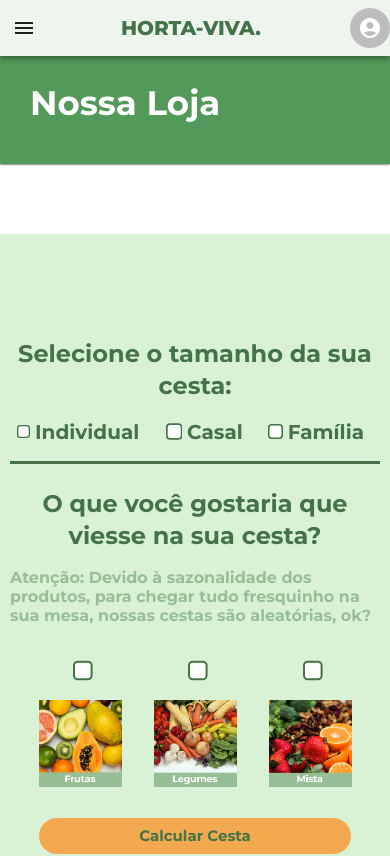
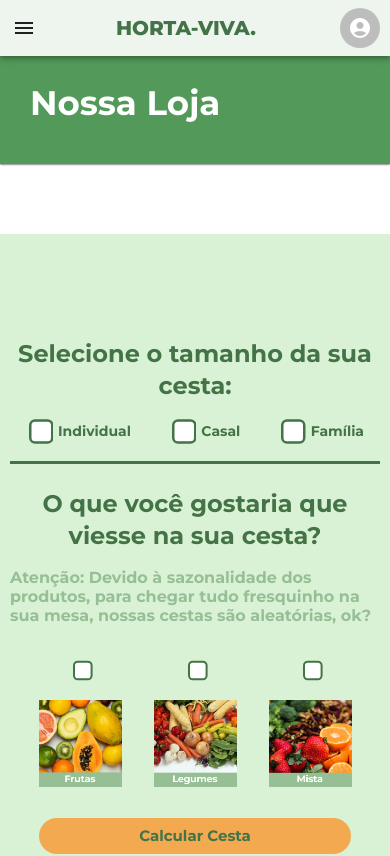
Before and after one commit to cliomaas/horta-viva-react, a React (Create React App) app: page /loja in a window 390 px wide. Shown: the top 856 px of the page. Built offline with nearby package versions, Linux system fonts and the light colour scheme.

Commit message:
created store page for mobile

```diff
--- a/src/components/Nav/index.js
+++ b/src/components/Nav/index.js
@@ -175,9 +175,9 @@ const ResponsiveMenu = ({ handleNavClick, handleCloseRegister }) => {
                     </Box>
 
                     {/* PROFILE */}
-                    <Box sx={{ flexGrow: 0, marginRight: { md: '210px' } }}>
+                    <Box sx={{ flexGrow: 0, marginRight: { xs: '10px', md: '210px' } }}>
                         {logged ? <Tooltip title="Open settings">
-                            <IconButton onClick={handleOpenUserMenu} sx={{ p: 0 }}>
+                            <IconButton onClick={handleOpenUserMenu} sx={{ pr: 2 }}>
                                 <Avatar alt={name} src="/static/images/avatar/2.jpg" />
                             </IconButton>
                         </Tooltip> : <Avatar onClick={handleOpenLoginMenu}><AccountCircleIcon /></Avatar>}
--- a/src/components/Store/index.js
+++ b/src/components/Store/index.js
@@ -146,9 +146,9 @@ const Store = ({ cart, setCart }) => {
                                 row
                                 sx={{ justifyContent: "space-between", flexWrap: "nowrap" }}
                             >
-                                <Checkbox width="50%" value="Individual" label="Individual" fontSize="20px" />
-                                <Checkbox width="50%" value="Casal" label="Casal" fontSize="20px" />
-                                <Checkbox width="50%" value="Família" label="Família" fontSize="20px" />
+                                <Checkbox width="50%" value="Individual" label="Individual" fontSize="14px" />
+                                <Checkbox width="50%" value="Casal" label="Casal" fontSize="14px" />
+                                <Checkbox width="50%" value="Família" label="Família" fontSize="14px" />
                             </RadioGroup>
                         </FormControl>
                     </FlexBox>
```
